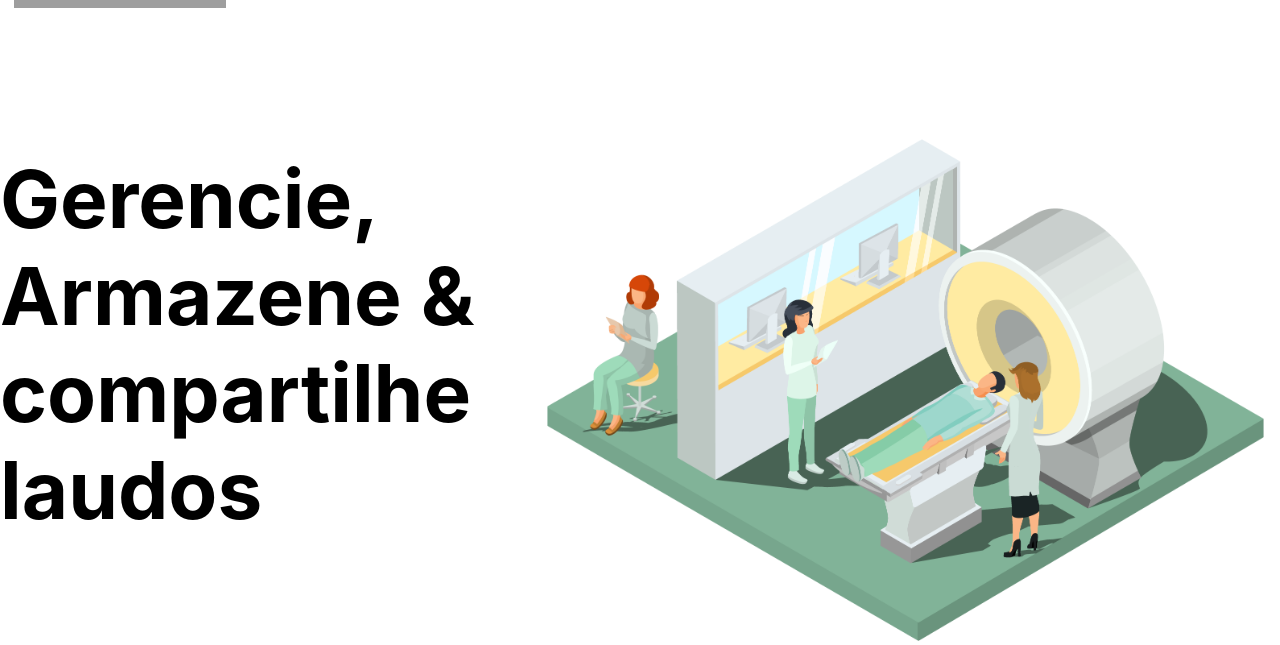
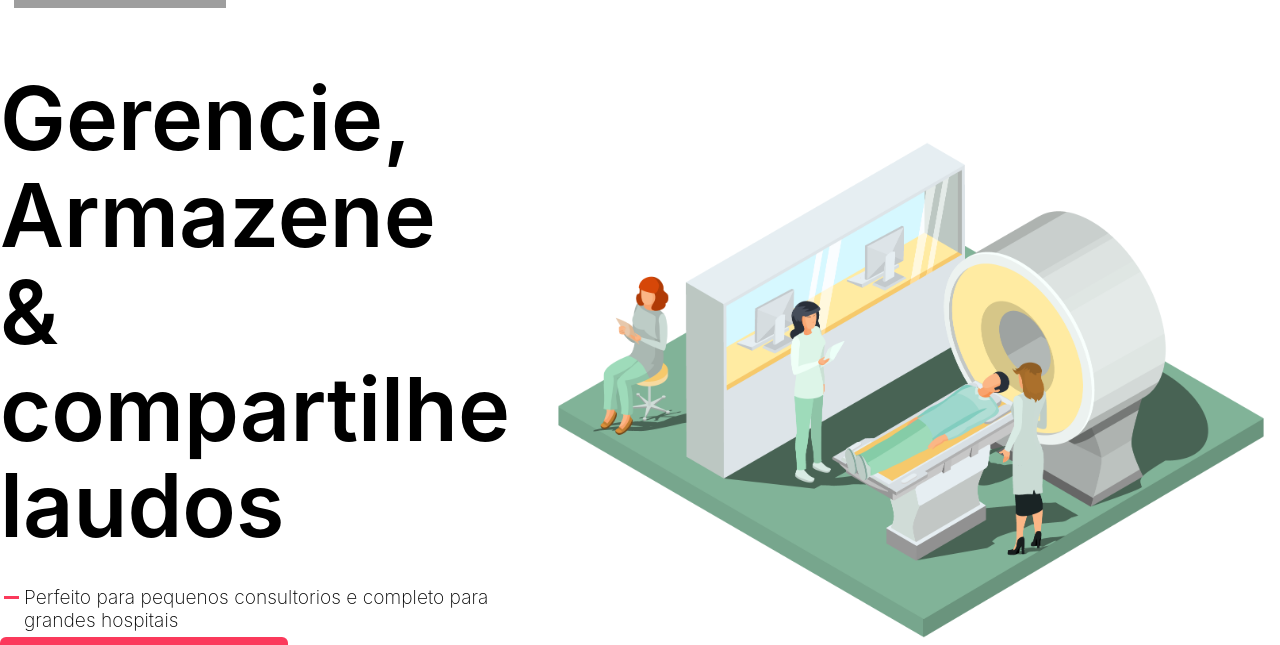
Before and after one commit to yjsyyyjszf/pacs-website-project, a React (Create React App) app: page / in a window 1280 px wide. Shown: the part 165-810 px from the top of the page. Built offline with nearby package versions, Linux system fonts and the light colour scheme; grey boxes are pictures that could not be loaded.

Commit message:
Update Title size and weight

```diff
--- a/src/components/Title/index.tsx
+++ b/src/components/Title/index.tsx
@@ -4,13 +4,13 @@ import { Container } from './styles';
 interface Props {
     value: string;
     align: "left" | "center" | "right";
-
+    main?: boolean;
 }
 
-const Title: React.FC<Props> = ({ value, align }) => {
+const Title: React.FC<Props> = ({ value, align, main }) => {
     return (
-        <Container align={align}>
-            <p>{value}</p>
+        <Container align={align} main={main}>
+            <span>{value}</span>
         </Container>
     )
 }
--- a/src/components/Title/styles.tsx
+++ b/src/components/Title/styles.tsx
@@ -1,4 +1,5 @@
 import styled from 'styled-components';
+import {Theme} from "../../assets/theme";
 
 const checkAlign = (align: string) => {
     switch (align) {
@@ -11,9 +12,10 @@ const checkAlign = (align: string) => {
     }
 }
 
-export const Container = styled.div<{align: string}>`
+export const Container = styled.div<{align: string, main?: boolean}>`
     display: flex;
-    font-size: 5rem;
-    font-weight: bold;
-    Justify-content: ${({ align }) => checkAlign(align)};
+    font-weight: ${({ main }) => !!main ? 600 : 400};
+    font-size: ${({ main }) => !!main ? Theme.xl : Theme.lg};
+    justify-content: ${({ align }) => checkAlign(align)};
+    line-height: 1.1em;
 `;
```
